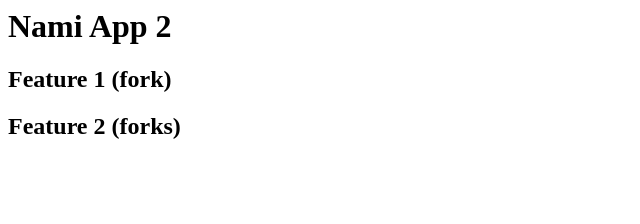
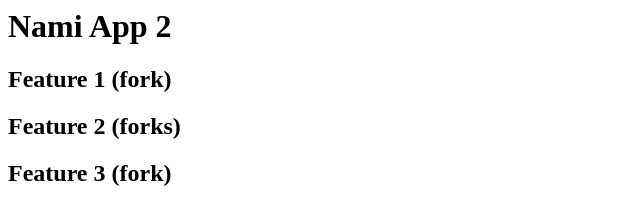
Before and after one commit to fishmankaratedo/nami-app2, a plain HTML site: page index.html in a window 1280 px wide. Shown: the whole page, without its empty margins (0-640 px from the left). Drawn offline with Linux system fonts and the light colour scheme.

Commit message:
Added feature 3

```diff
--- a/index.html
+++ b/index.html
@@ -12,5 +12,9 @@
         <module feature2>
             <h2>Feature 2 (forks)</h2>
         </module>
+
+        <module feature3>
+            <h2>Feature 3 (fork)</h2>
+        </module>
     </body>
 </html>
```
